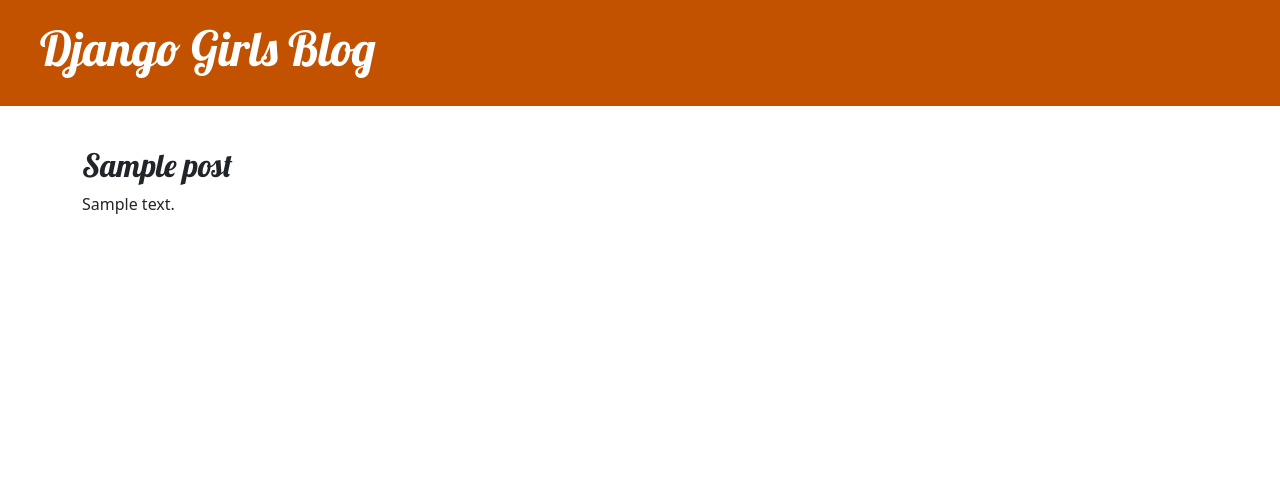
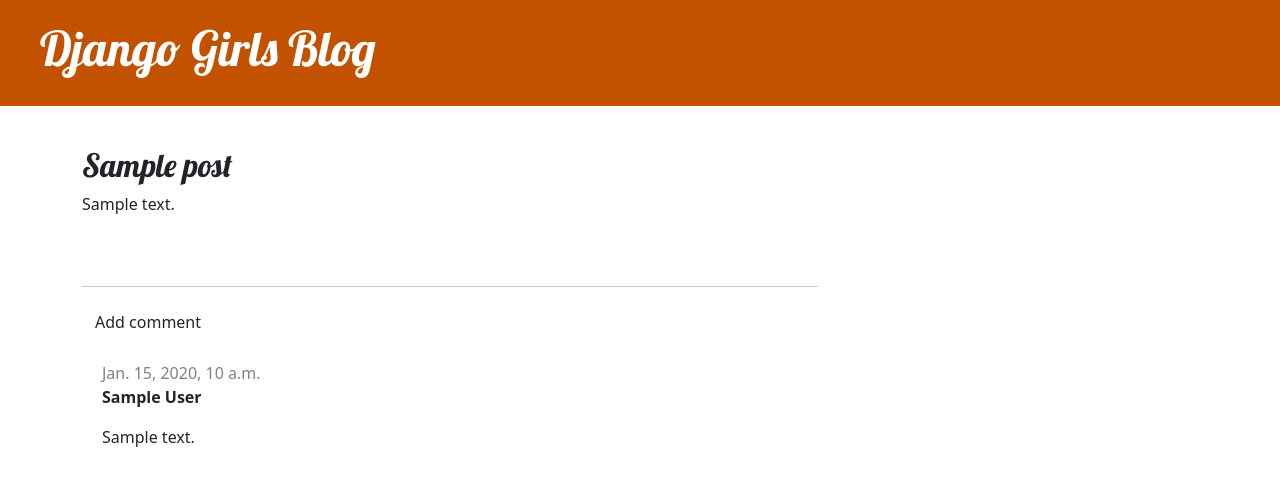
Before and after one commit to Ronexts/django-blog, a Django app: page /post/1/ in a window 1280 px wide. Shown: the top 486 px of the page. Run offline with Django 3.2, Linux system fonts and the light colour scheme; tables that the repository leaves empty hold one stand-in row (values such as "Sample post").

Commit message:
2nd Homework progress

```diff
--- a/blog/admin.py
+++ b/blog/admin.py
@@ -1,6 +1,7 @@
 from django.contrib import admin
-from .models import Post
+from .models import Post, Comment
 
 admin.site.register(Post)
+admin.site.register(Comment)
 
 # Register your models here.
--- a/blog/models.py
+++ b/blog/models.py
@@ -17,4 +17,23 @@
     def __str__(self):
         return self.title
 
+    def approved_comments(self):
+        return self.comments.filter(approved_comment=True)
+
+class Comment(models.Model):
+    post = models.ForeignKey('blog.Post', on_delete=models.CASCADE, related_name='comments')
+    author = models.CharField(max_length=200)
+    text = models.TextField()
+    created_date = models.DateTimeField(default=timezone.now)
+    approved_comment = models.BooleanField(default=False)
+
+    def approve(self):
+        self.approved_comment = True
+        self.save()
+
+    def __str__(self):
+        return self.text
+
+
+
 # Create your models here.
--- a/blog/static/css/blog.css
+++ b/blog/static/css/blog.css
@@ -68,3 +68,7 @@
   color: #FFFFFF;
   background-color: #C25100;
 }
+
+.comment {
+  margin: 20px 0px 20px 20px;
+}
--- a/blog/templates/blog/post_detail.html
+++ b/blog/templates/blog/post_detail.html
@@ -24,4 +24,24 @@
         <h2>{{ post.title }}</h2>
       <p>{{ post.text|linebreaksbr }}</p>
     </article>
+
+    <hr>
+    <a class="btn btn-default" href="{% url 'add_comment_to_post' pk=post.pk %}">Add comment</a>
+    {% for comment in post.comments.all %}
+      {% if user.is_authenticated or comment.approved_comment %}
+        <div class="comment">
+          <div class="date">
+            {{ comment.created_date }}
+              {% if not comment.approved_comment %}
+                <a class="btn btn-default" href="{% url 'comment_remove' pk=comment.pk %}"><span class="glyphicon glyphicon-remove"></span></a>
+                <a class="btn btn-default" href="{% url 'comment_approve' pk=comment.pk %}"><span class="glyphicon glyphicon-ok"></span></a>
+              {% endif %}
+            </div>
+          <strong>{{ comment.author }}</strong>
+          <p>{{ comment.text|linebreaks }}</p>
+        </div>
+      {% endif %}
+    {% empty %}
+      <p>No comments here yet :(</p>
+    {% endfor %}
 {% endblock %}
--- a/blog/urls.py
+++ b/blog/urls.py
@@ -9,4 +9,7 @@
     path('drafts/', views.post_draft_list, name='post_draft_list'),
     path('post/<pk>/publish/', views.post_publish, name='post_publish'),
     path('post/<pk>/remove/', views.post_remove, name='post_remove'),
+    path('post/<int:pk>/comment/', views.add_comment_to_post, name='add_comment_to_post'),
+    path('comment/<int:pk>/approve/', views.comment_approve, name='comment_approve'),
+    path('comment/<int:pk>/remove/', views.comment_remove, name='comment_remove'),
 ]
--- a/blog/views.py
+++ b/blog/views.py
@@ -1,8 +1,8 @@
 from django.shortcuts import render, get_object_or_404
 from django.shortcuts import redirect
 from django.utils import timezone
-from .models import Post
-from .forms import PostForm
+from .models import Post, Comment
+from .forms import PostForm, CommentForm
 from django.contrib.auth.decorators import login_required
 
 def post_list(request):
@@ -63,4 +63,31 @@
     post = get_object_or_404(Post, pk=pk)
     post.delete()
     return redirect('post_list')
+
+
+def add_comment_to_post(request, pk):
+    post = get_object_or_404(Post, pk=pk)
+    if request.method == "POST":
+        form = CommentForm(request.POST)
+        if form.is_valid():
+            comment = form.save(commit=False)
+            comment.post = post
+            comment.save()
+            return redirect('post_detail', pk=post.pk)
+    else:
+        form = CommentForm()
+    return render(request, 'blog/add_comment_to_post.html', {'form': form})
+
+
+@login_required
+def comment_approve(request, pk):
+    comment = get_object_or_404(Comment, pk=pk)
+    comment.approve()
+    return redirect('post_detail', pk=comment.post.pk)
+
+@login_required
+def comment_remove(request, pk):
+    comment = get_object_or_404(Comment, pk=pk)
+    comment.delete()
+    return redirect('post_detail', pk=comment.post.pk)
 # Create your views here.
```
Also changed, not shown: blog/forms.py (+8 -1 lines), blog/templates/blog/add_comment_to_post.html (added, +9 -0 lines), blog/templates/blog/post_list.html (+7 -6 lines), blog/migrations/0002_comment.py (added).
